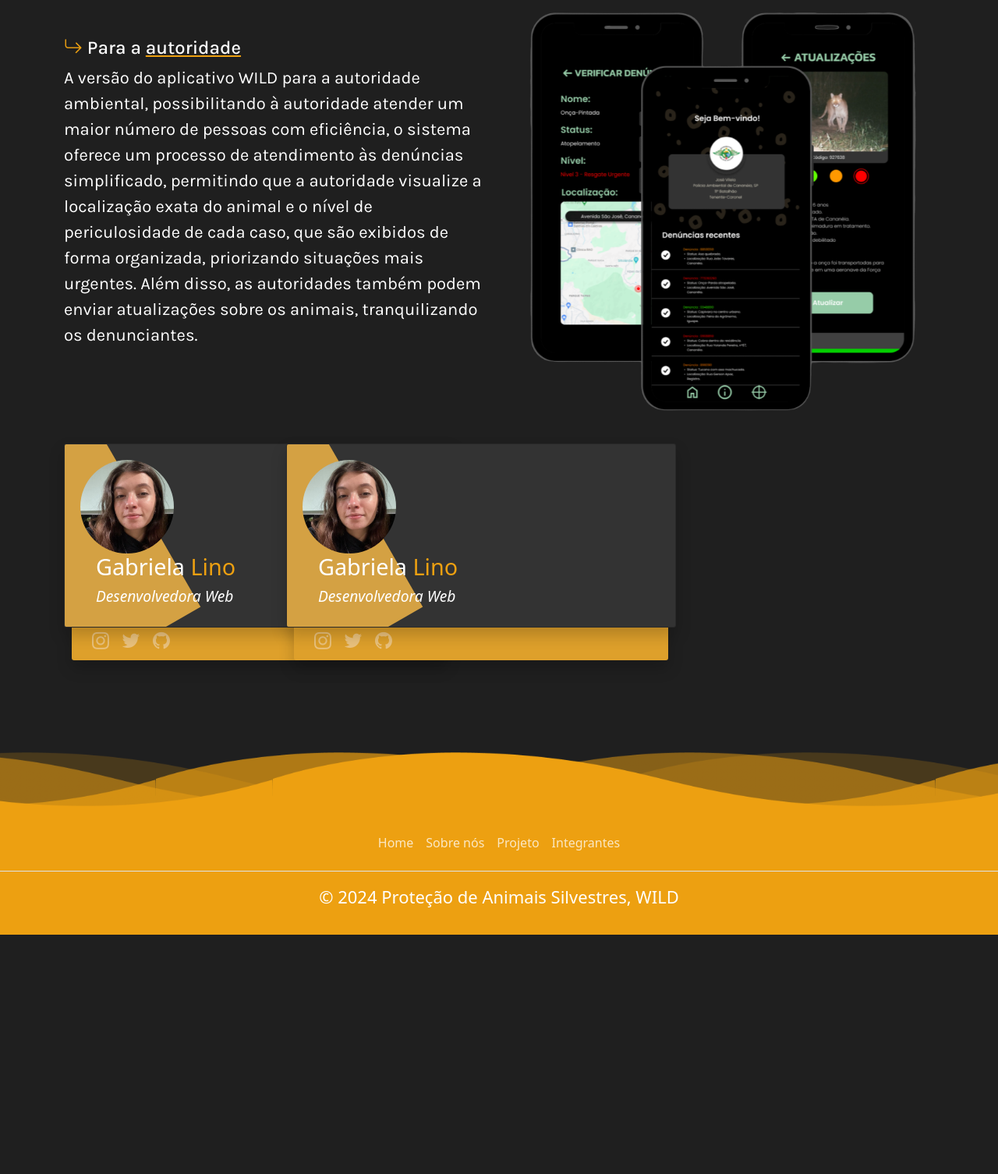
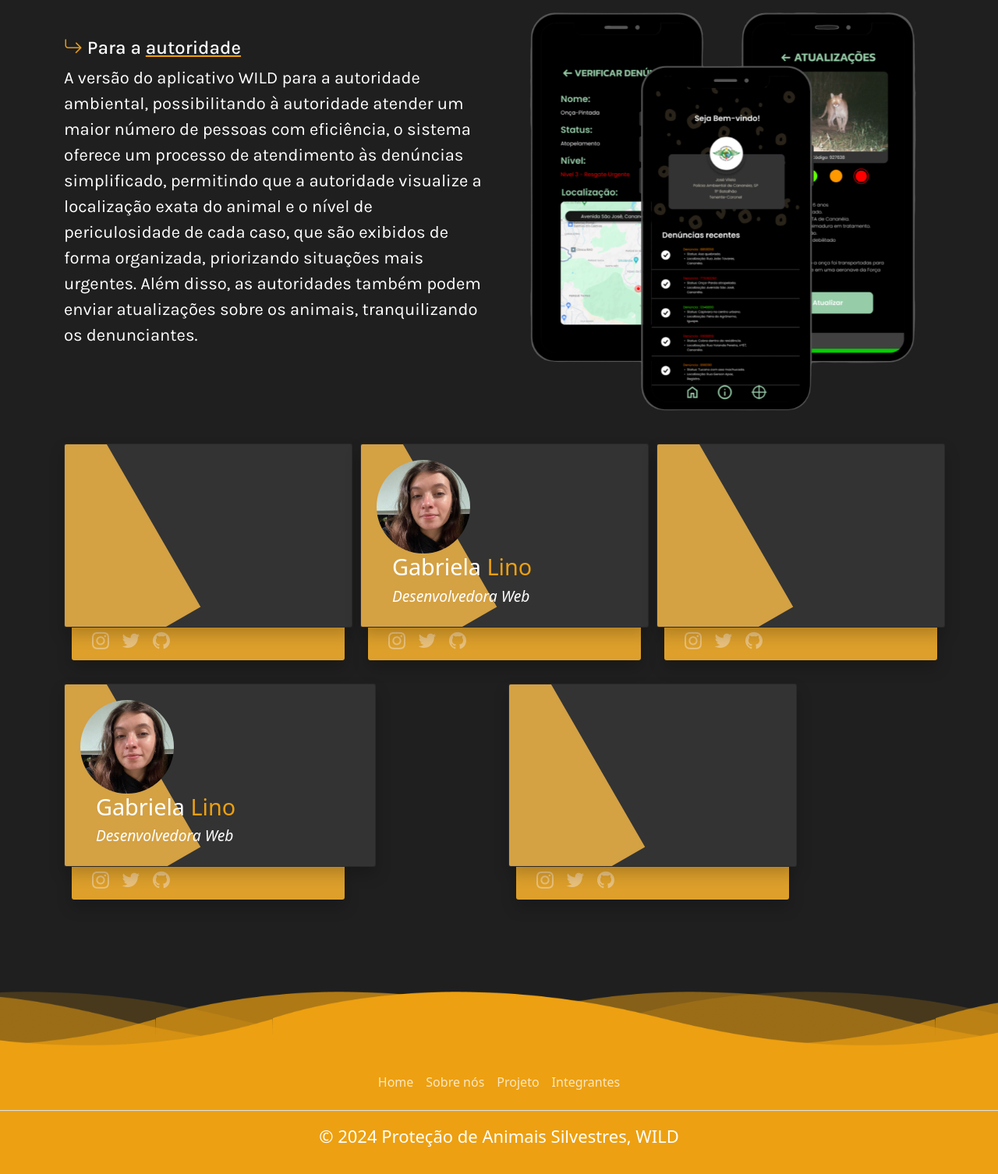
Before and after one commit to TccWild/WILD_WEB, a PHP site: page / in a window 1280 px wide. Shown: the part 4068-5574 px from the top of the page at 78% size. Before the commit the page ends 5267 px from the top, so only its background shows below. Run offline with PHP 8.4, Linux system fonts and the light colour scheme; some libraries are stand-ins or nearby versions.

Commit message:
card update 1

```diff
--- a/view/css/style.css
+++ b/view/css/style.css
@@ -77,7 +77,7 @@
 }
 
 .card {
-    width: 500px;
+    width: 370px;
     min-height: 100px;
     padding: 20px;
     border-radius: 3px;
@@ -102,7 +102,7 @@
     border-radius: 3px;
     background-color: #dea02b;
     color:#f3dab6;
-    width: 480px;
+    width: 350px;
     box-shadow: 0px 10px 20px rgba(0, 0, 0, 0.2);
     position: absolute;
     z-index: -1;
--- a/view/index.php
+++ b/view/index.php
@@ -140,9 +140,10 @@
 <!--Card-->
 <link href="https://maxcdn.bootstrapcdn.com/font-awesome/4.3.0/css/font-awesome.min.css" rel="stylesheet">
 
+
 <div class="container">
     <div class="row">
-        <div data-aos="fade-up" class="col-sm-12 col-xxl-3 col-xl-3 mt-4">
+        <div data-aos="fade-up" class="col-sm-12 col-xxl-4 col-xl-4 mt-4">
             <div class="content">
                 <div class="card">
                     <div class="firstinfo"><img src="images/gabriela.jpeg" />
@@ -160,7 +161,25 @@
         </div>
         </div>
 
-        <div data-aos="fade-up" class="col-sm-12 col-xxl-3 col-xl-3 mt-4">
+        <div data-aos="fade-up" class="col-sm-12 col-xxl-4 col-xl-4 mt-4">
+            <div class="content">
+                <div class="card">
+                    <div class="firstinfo"><img src="images/gabriela.jpeg" />
+                        <div class="profileinfo">
+                        <h1>Gabriela <span style="color: #EDA011;">Lino</span></h1>
+                        <h3>Desenvolvedora Web</h3>
+                    </div>
+                </div>
+            </div>
+            <div class="badgescard">
+                <span class="fa fa-instagram"></span>
+                <span class="fa fa-twitter"> </span>
+                <span class="fa fa-github"></span>
+            </div>
+        </div>
+        </div>
+
+        <div data-aos="fade-up" class="col-sm-12 col-xxl-4 col-xl-4 mt-4">
             <div class="content">
                 <div class="card">
                     <div class="firstinfo"><img src="images/gabriela.jpeg" />
@@ -181,6 +200,48 @@
     </div>
 </div>
 
+<div class="container mt-5">
+    <div class="row">
+    <div data-aos="fade-up" class="col-sm-12 col-xxl-6 col-xl-6 mt-4">
+            <div class="content">
+                <div class="card" style="width:400px;">
+                    <div class="firstinfo"><img src="images/gabriela.jpeg" />
+                        <div class="profileinfo">
+                        <h1>Gabriela <span style="color: #EDA011;">Lino</span></h1>
+                        <h3>Desenvolvedora Web</h3>
+                    </div>
+                </div>
+            </div>
+            <div class="badgescard">
+                <span class="fa fa-instagram"></span>
+                <span class="fa fa-twitter"> </span>
+                <span class="fa fa-github"></span>
+            </div>
+        </div>
+        </div>
+
+        <div data-aos="fade-up" class="col-sm-12 col-xxl-6 col-xl-6 mt-4">
+            <div class="content">
+                <div class="card">
+                    <div class="firstinfo"><img src="images/gabriela.jpeg" />
+                        <div class="profileinfo">
+                        <h1>Gabriela <span style="color: #EDA011;">Lino</span></h1>
+                        <h3>Desenvolvedora Web</h3>
+                    </div>
+                </div>
+            </div>
+            <div class="badgescard">
+                <span class="fa fa-instagram"></span>
+                <span class="fa fa-twitter"> </span>
+                <span class="fa fa-github"></span>
+            </div>
+        </div>
+        </div>
+    </div>
+</div>
+
+
+
 
 
 
```
